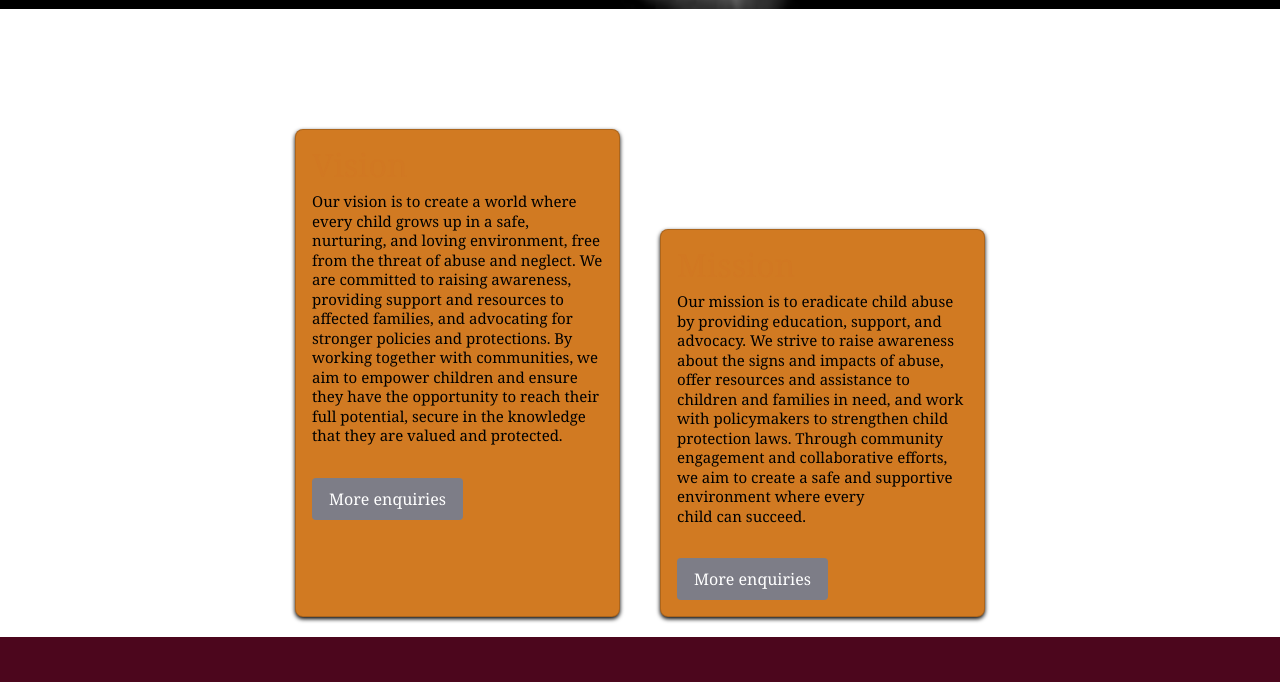
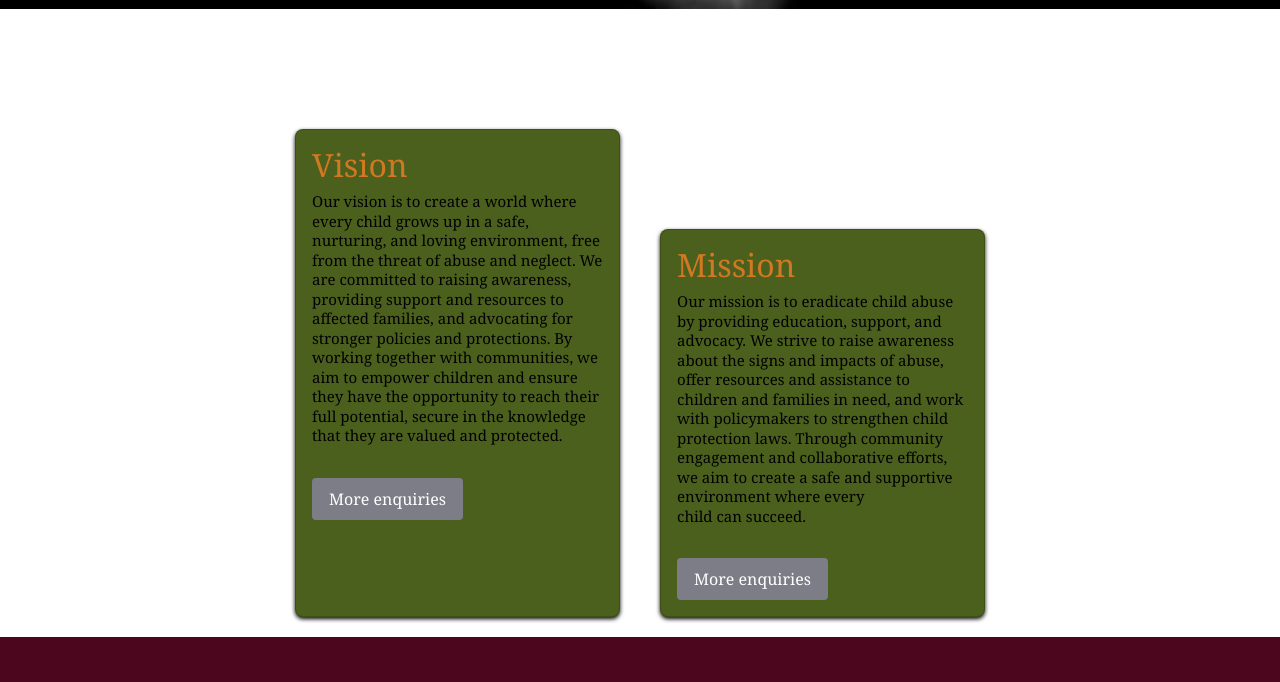
Before and after one commit to AdizDaGreat1/BraveHeartsFoundation, a plain HTML site: page about.html in a window 1280 px wide. Shown: the part 703-1385 px from the top of the page. Drawn offline with nearby package versions, Linux system fonts and the light colour scheme.

Commit message:
new update

```diff
--- a/about.css
+++ b/about.css
@@ -24,7 +24,7 @@ h1{
 
 .card {
     width: 325px;
-    background-color: #D17A22;
+    background-color: #4C601D;
     border-radius: 8px;
     overflow: hidden;
     box-shadow: 0px 2px 4px rgba(0, 0, 0, 2);
```
